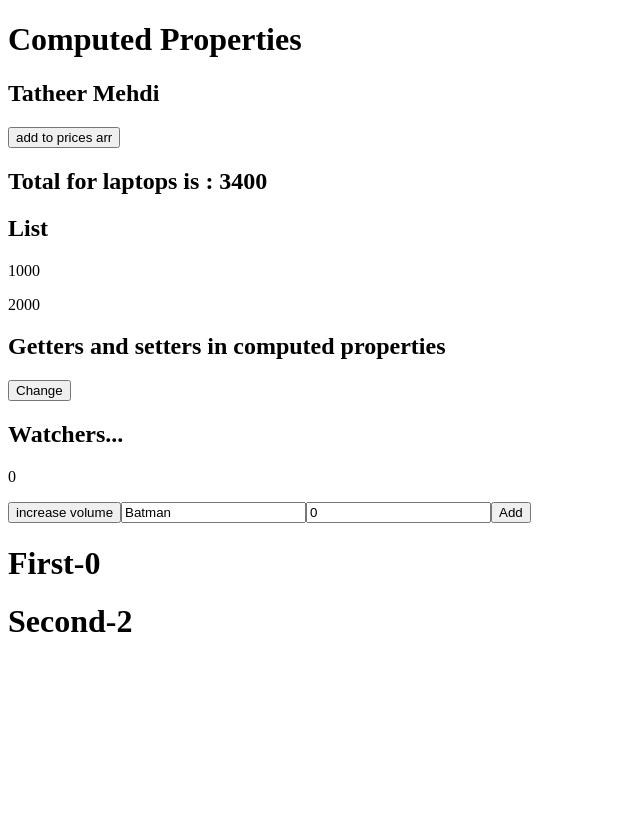
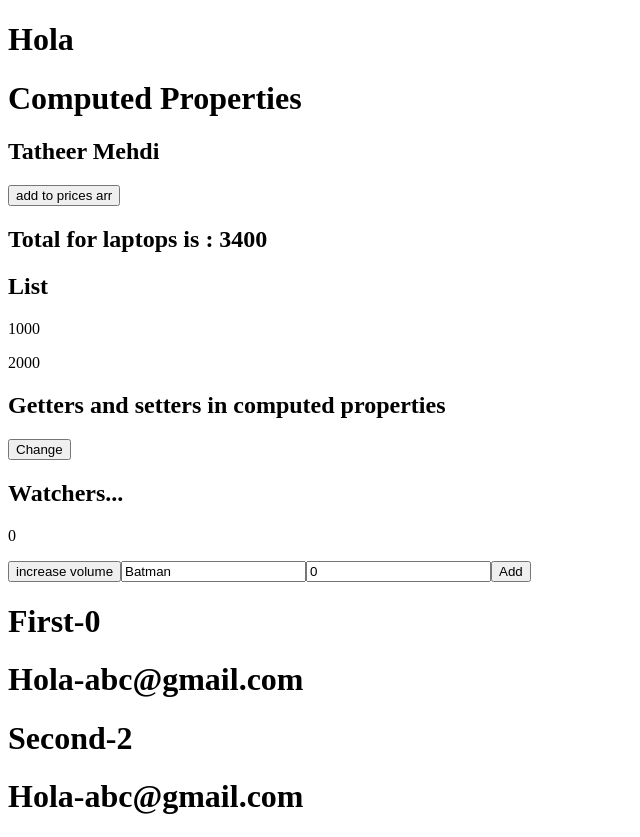
Before and after one commit to codethrx/VueJSKingdom, a Vue app: page / in a window 1280 px wide. Shown: the whole page, without its empty margins (0-640 px from the left). Before the commit the page ends 800 px from the top, so only its background shows below. Built offline with nearby package versions, Linux system fonts and the light colour scheme.

Commit message:
More Vue
Provide and Inject

```diff
--- a/src/App.vue
+++ b/src/App.vue
@@ -1,9 +1,22 @@
 <template>
   <!-- <Basics counter="0" /> -->
+  <h1>{{ val }}</h1>
   <ComputedProps />
 </template>
-<script setup>
+<script>
 import Basics from "./components/Basics.vue";
 import ComputedProps from "./components/ComputedProperties.vue";
+export default {
+  data() {
+    return { val: "Hola" };
+  },
+  components: { Basics, ComputedProps },
+  provide() {
+    return {
+      username: this.val,
+      mail: "abc@gmail.com",
+    };
+  },
+};
 </script>
 <style scoped></style>
--- a/src/components/FirstComponent.vue
+++ b/src/components/FirstComponent.vue
@@ -1,10 +1,12 @@
 <template>
   <h1>{{ title }}-{{ age }}</h1>
+  <h1>{{ username }}-{{ mail }}</h1>
 </template>
 <script>
 export default {
   name: "FirstComponent",
   props: ["title", "age"],
+  inject: ["username", "mail"],
 };
 </script>
 <style></style>
```
